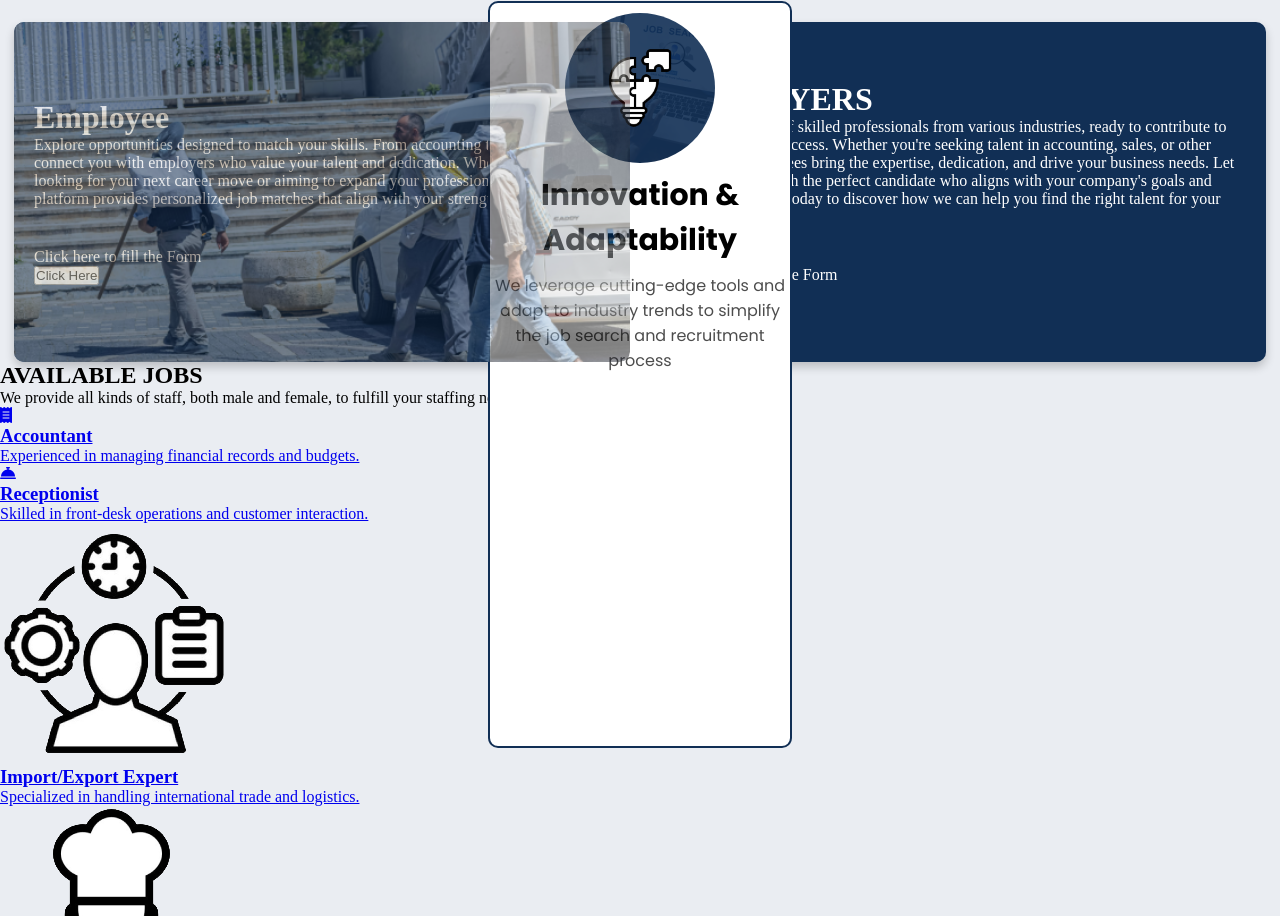
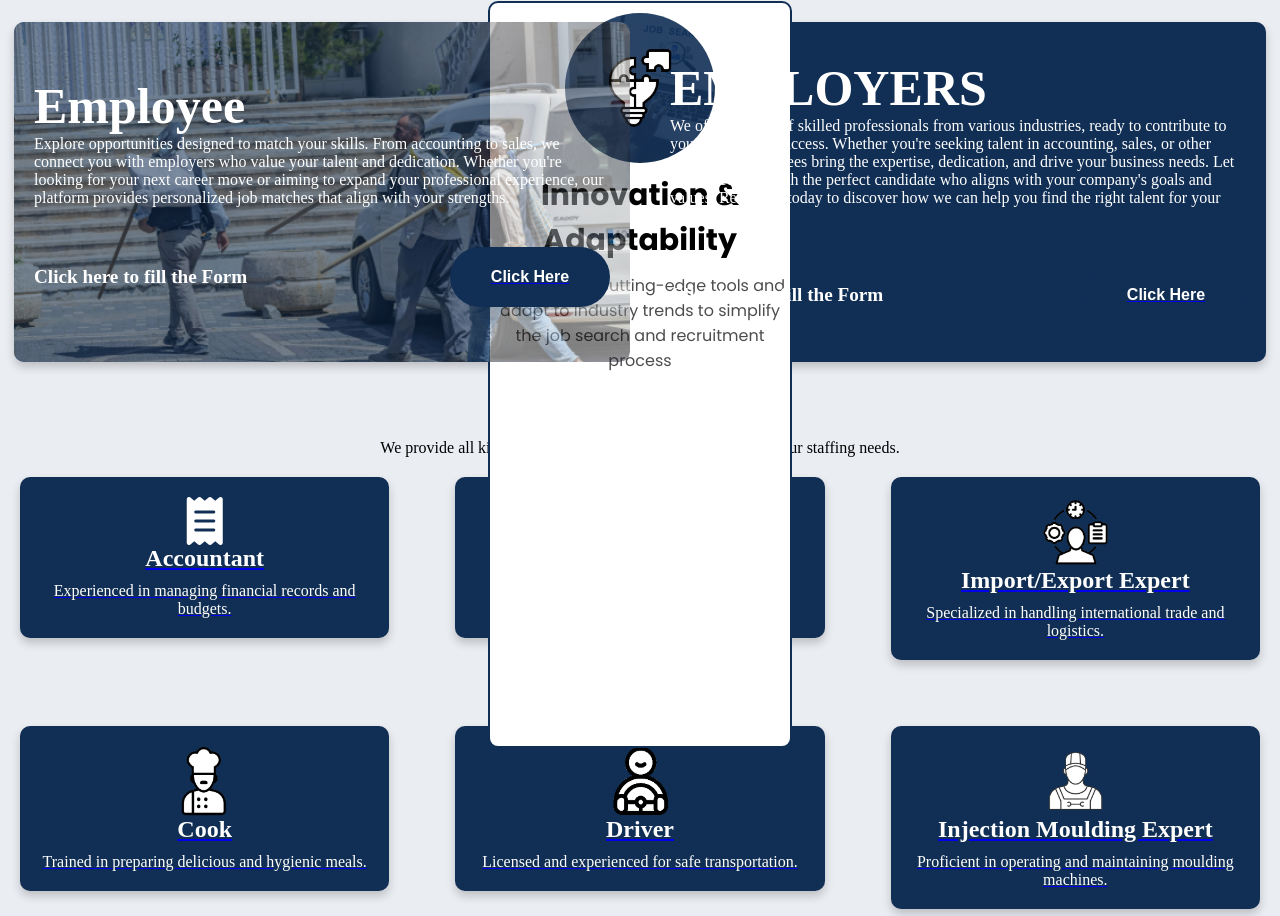
Before and after one commit to only-as19/Daftar-Rozgar, a plain HTML site: page index.html in a window 1280 px wide. Shown: the part 1544-2460 px from the top of the page. Drawn offline with Linux system fonts and the light colour scheme.

Commit message:
Rozgar DAftar -Style the Jobs Section

```diff
--- a/index.css
+++ b/index.css
@@ -392,3 +392,113 @@ main{
   .employees:hover::before, .employeers:hover::before {
     opacity: 0.7;
   }
+
+
+
+  .form-btn {
+    position: relative;
+    z-index: 2;
+    display: flex;
+    justify-content: space-between;
+    align-items: center;
+  }
+
+  .form-btn p{
+    font-size: 1.2rem;
+    font-weight: bold;
+  }
+
+  .form-btn button {
+    height: 60px;
+    width: 160px;
+    background: #112f55;
+    border-radius: 30px;
+    display: flex;
+    justify-content: center;
+    align-items: center;
+    color: white;
+    position: relative;
+    z-index: 2;
+    border: none;
+    font-size: 1rem;
+    font-weight: bold;
+    transition: all 0.3s ease-in;
+  }
+
+  .form-btn button:hover {
+    transform: translateY(-5px);
+    box-shadow: 0px 15px 25px rgba(0, 0, 0, 0.3);
+  }
+
+  .emp-t {
+    position: relative;
+    z-index: 2;
+  }
+
+  .emp-t h1 {
+    font-size: 50px;
+    margin: 0;
+  }
+
+  .emp-t p {
+    font-size: 1rem;
+  }
+
+  .job-img {
+    height: 70px;
+  }
+
+  .jobs-section {
+    margin-top: 40px;
+    text-align: center;
+  }
+
+  .jobs-section h2 {
+    font-size: 2rem;
+    color: #334155;
+  }
+
+  .jobs-section p {
+    margin-bottom: 20px;
+    font-size: 1rem;
+  }
+
+  .jobs-grid {
+    display: grid;
+    gap: 66px;
+    padding: 0px 20px;
+    grid-template-columns: repeat(3, 1fr);
+    justify-content: center;
+    grid-template-rows: auto;
+  }
+
+  .job-box {
+    background-color: #112f55;
+    color: #ffffff;
+    padding: 20px;
+    border-radius: 10px;
+    text-align: center;
+    box-shadow: 0px 5px 10px rgba(0, 0, 0, 0.2);
+    transition: transform 0.3s ease, box-shadow 0.3s ease;
+  }
+
+  .job-box h3 {
+    margin: 0 0 10px;
+    font-size: 1.5rem;
+  }
+
+  .job-box p {
+    margin: 0;
+    font-size: 1rem;
+  }
+
+  .job-box:hover {
+    transform: translateY(-5px);
+    box-shadow: 0px 10px 15px rgba(0, 0, 0, 0.2);
+  }
+
+  .job-icon {
+    display: flex;
+    justify-content: center;
+    font-size: 3rem;
+  }
```
